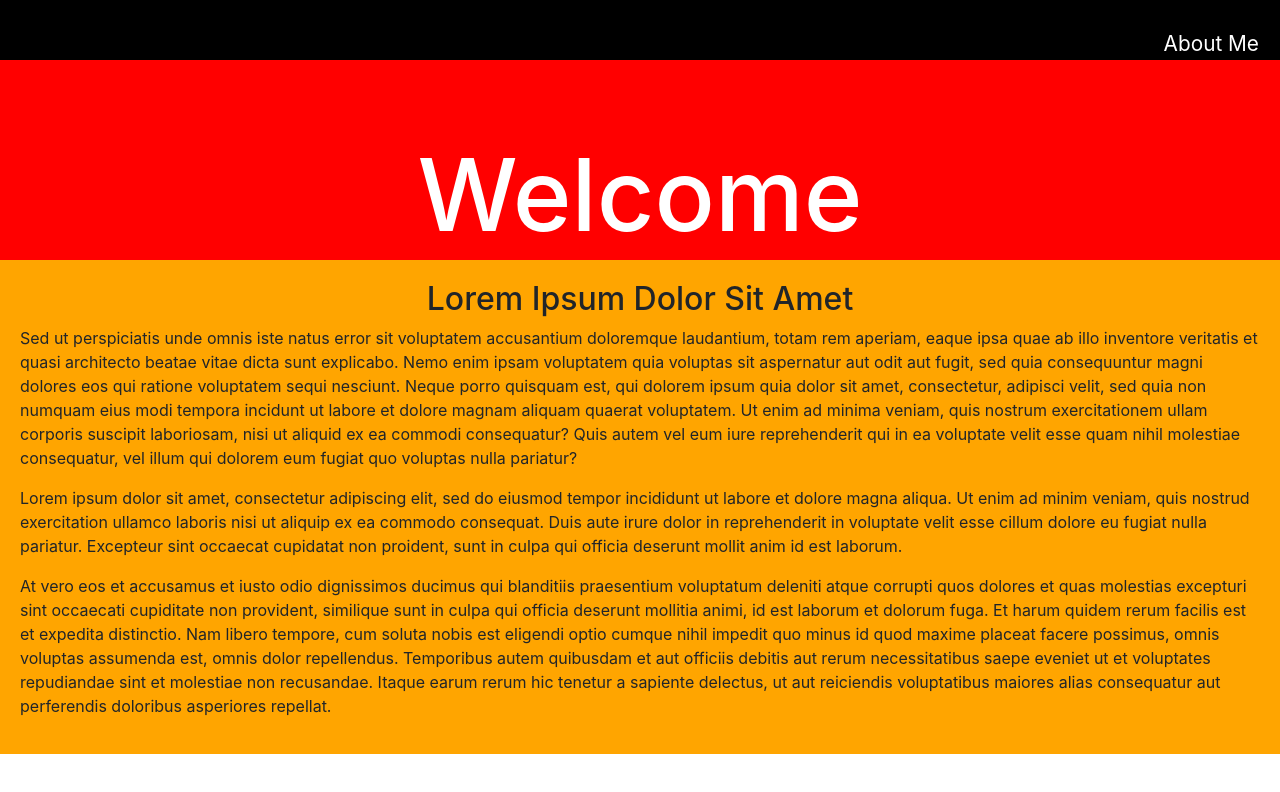
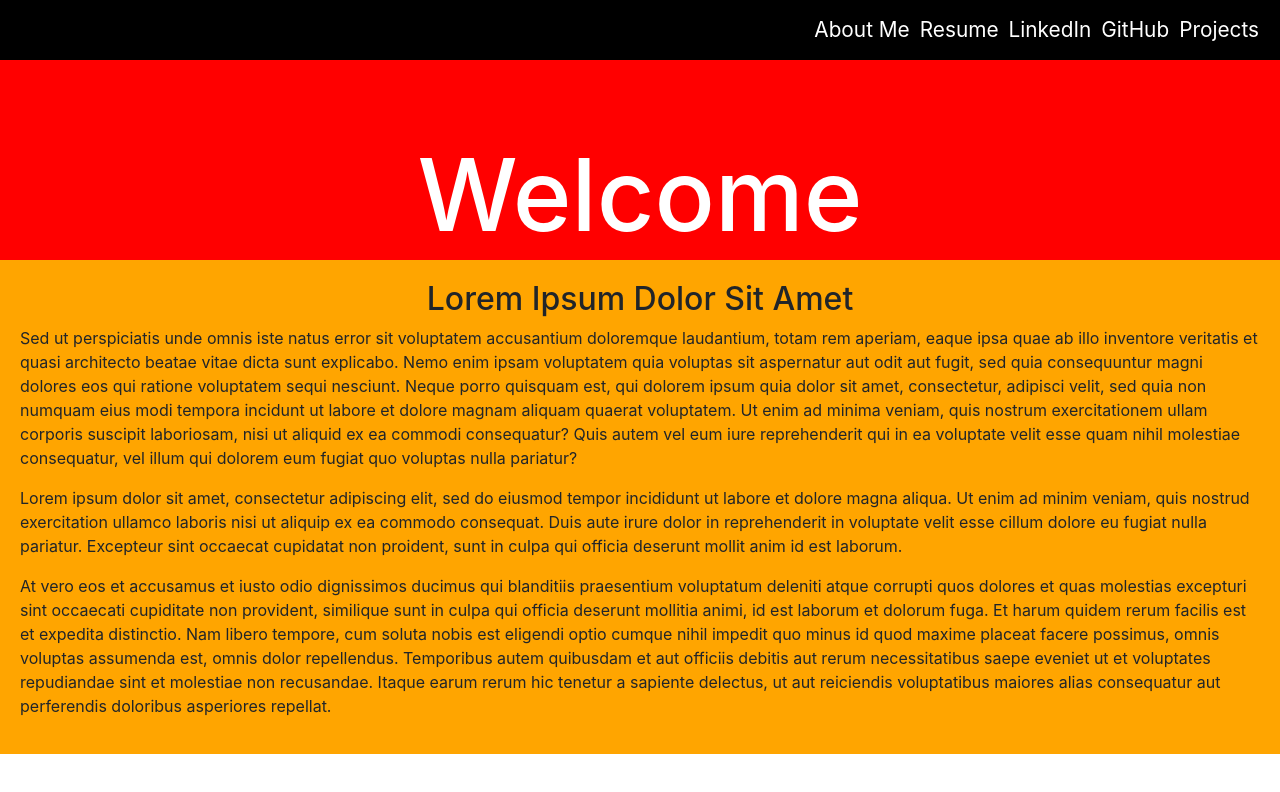
Before and after one commit to JenGamez/reactportfolio, a React (Create React App) app: page / in a window 1280 px wide. Shown: the top 792 px of the page. Built offline with nearby package versions, Linux system fonts and the light colour scheme.

Commit message:
got resume link to work

```diff
--- a/package.json
+++ b/package.json
@@ -6,7 +6,9 @@
     "@testing-library/jest-dom": "^4.2.4",
     "@testing-library/react": "^9.4.1",
     "@testing-library/user-event": "^7.2.1",
+    "bootstrap": "^4.4.1",
     "react": "^16.12.0",
+    "react-bootstrap": "^1.0.0-beta.16",
     "react-dom": "^16.12.0",
     "react-scripts": "3.4.0"
   },
--- a/public/index.html
+++ b/public/index.html
@@ -16,6 +16,12 @@
     -->
     <link rel="manifest" href="%PUBLIC_URL%/manifest.json" />
     <link rel="stylesheet" href="https://cdnjs.cloudflare.com/ajax/libs/twitter-bootstrap/4.0.0/css/bootstrap.min.css"/>
+    <link
+  rel="stylesheet"
+  href="https://maxcdn.bootstrapcdn.com/bootstrap/4.3.1/css/bootstrap.min.css"
+  integrity="sha384-ggOyR0iXCbMQv3Xipma34MD+dH/1fQ784/j6cY/iJTQUOhcWr7x9JvoRxT2MZw1T"
+  crossorigin="anonymous"
+/>
 
     <!--
       Notice the use of %PUBLIC_URL% in the tags above.
--- a/src/App.js
+++ b/src/App.js
@@ -1,7 +1,9 @@
 import React from "react";
+// import { BrowserRouter as Router, Route, Switch } from "react-router-dom";
 import Header from "./components/Header";
 import Section from "./components/Section";
 import Navbar from "./components/Navbar";
+import 'bootstrap/dist/css/bootstrap.min.css';
 
 function App() {
   return (
--- a/src/components/Navbar.js
+++ b/src/components/Navbar.js
@@ -1,5 +1,6 @@
 import React from "react";
 import "../styles/Navbar.css";
+import Pdf from "../pdf/resume.pdf";
 
 // By importing the Navbar.css file, it is added to the DOM whenever this component loads
 
@@ -22,6 +23,10 @@ function Navbar() {
   return (
     <nav style={styles.navbarStyle} className="navbar">
       <a href="/">About Me</a>
+      <a href = {Pdf}>Resume</a>
+      <a href="/">LinkedIn</a>
+      <a href="/">GitHub</a>
+      <a href="/">Projects</a>
     </nav>
   );
 }
--- a/src/styles/Navbar.css
+++ b/src/styles/Navbar.css
@@ -1,7 +1,7 @@
 .navbar {
   background: #6a1b9a;
   height: 60px;
-  padding-bottom: 30px;
+
 }
 
 .navbar a {
@@ -9,6 +9,6 @@
   font-size: 1.3rem;
   text-decoration: none;
   margin: 5px;
-  line-height: 3;
+  line-height: -3;
 
 }
```
Also changed, not shown: 2 other files (tests, documents, lock files or other folders).
